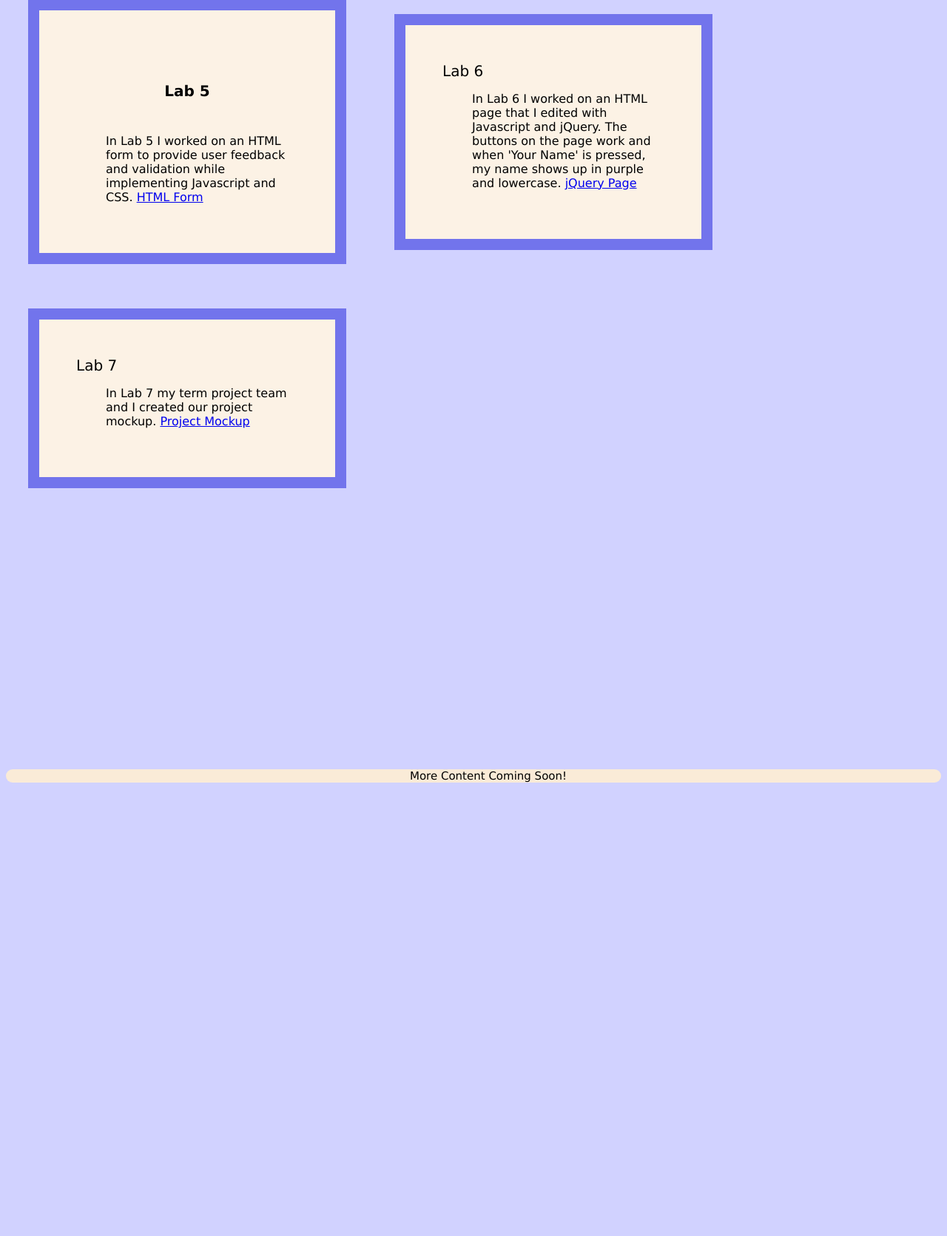
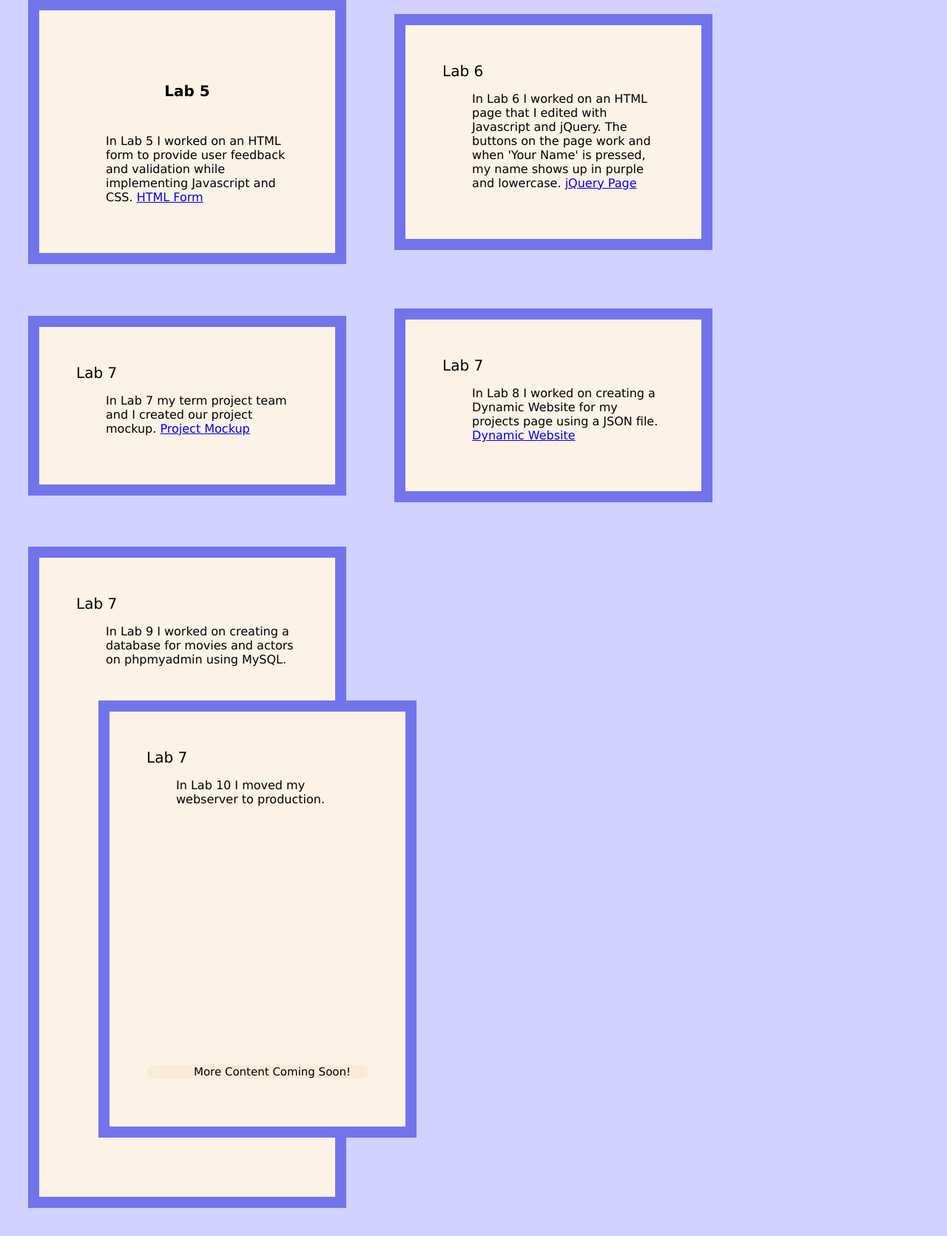
Before and after one commit to RPI-ITWS/itws1100-kumars14, a PHP site: page /lab3/projects.html in a window 1280 px wide. Shown: the part 873-2544 px from the top of the page at 74% size. Before the commit the page ends 1931 px from the top, so only its background shows below. Run offline with PHP 8.4, Linux system fonts and the light colour scheme.

Commit message:
added lab 10 info to projects page

```diff
--- a/lab3/projects.html
+++ b/lab3/projects.html
@@ -67,6 +67,23 @@
             <a href="../lab7/termprojectmockup.docx">Project Mockup</a></div>
         </ul>
 
+    <div><h8 class="LAB8"> Lab 7</h8>
+        <ul id="lab8">
+            In Lab 8 I worked on creating a Dynamic Website for my projects page using a JSON file.
+            <a href="../lab8/lab8.html">Dynamic Website</a></div>
+        </ul>
+
+    <div><h8 class="LAB9"> Lab 7</h8>
+        <ul id="lab9">
+            In Lab 9 I worked on creating a database for movies and actors on phpmyadmin using MySQL.
+        </ul>
+
+    <div><h8 class="LAB10"> Lab 7</h8>
+        <ul id="lab10">
+            In Lab 10 I moved my webserver to production.
+        </ul>
+
+
 
     <ul id="footer">
         <footer>More Content Coming Soon!</footer>
--- a/lab3/projectsstyle.css
+++ b/lab3/projectsstyle.css
@@ -51,6 +51,21 @@ body {
     font-size: 20px;
 }
 
+.LAB8 {
+    text-align: center;
+    font-size: 20px;
+}
+
+.LAB9 {
+    text-align: center;
+    font-size: 20px;
+}
+
+.LAB10 {
+    text-align: center;
+    font-size: 20px;
+}
+
 #lab1 {
     font-style: normal;
     vertical-align: center;
@@ -93,6 +108,21 @@ body {
     vertical-align: center;
 }
 
+#lab8  {
+    font-style:normal;
+    vertical-align: center;
+}
+
+#lab9  {
+    font-style:normal;
+    vertical-align: center;
+}
+
+#lab10  {
+    font-style:normal;
+    vertical-align: center;
+}
+
 #footer {
     font-size: 15px;
     margin-top: 350px;
```
